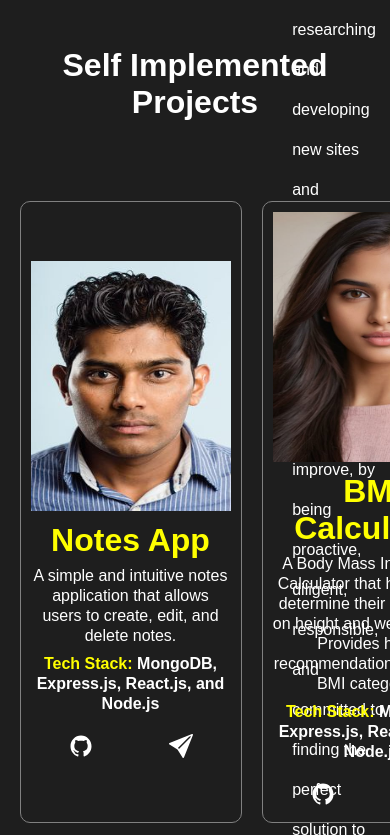
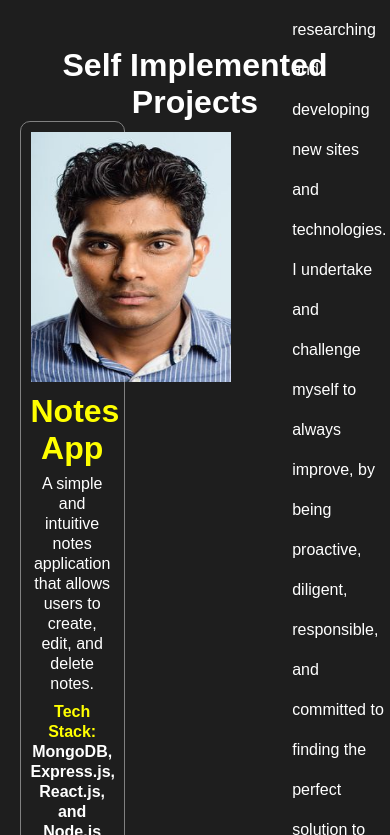
Before and after one commit to dhanshree304/lastest_react_revision, a React (Create React App) app in the folder REACT201/my-portfolio/: page / in a window 390 px wide. Shown: the part 1589-2424 px from the top of the page. Built offline with nearby package versions, Linux system fonts and the light colour scheme.

Commit message:
my-portfolio

```diff
--- a/REACT201/my-portfolio/src/components/About/About.jsx
+++ b/REACT201/my-portfolio/src/components/About/About.jsx
@@ -12,7 +12,7 @@ const About = () => {
           <img
             src="about.svg"
             alt="profile"
-
+           className="aboutImage"
             width="70%"
           />
         </div>
--- a/REACT201/my-portfolio/src/components/About/about.css
+++ b/REACT201/my-portfolio/src/components/About/about.css
@@ -20,3 +20,18 @@
 .aboutPara {
   line-height: 2.5rem;
 }
+
+.responsive {
+  width: 30%;
+}
+@media (max-width: 768px) {
+  .login-responsive {
+    width: 70%;
+  }
+}
+
+@media (max-width: 456px) {
+  .login-wrapper {
+    width: 90%;
+  }
+}
--- a/REACT201/my-portfolio/src/components/Home/home.css
+++ b/REACT201/my-portfolio/src/components/Home/home.css
@@ -61,12 +61,12 @@ height: 100vh;
 
 @media screen and (max-width:840px){
     .myImage{
-        right:-10vw;
+        right:-10vw
     }
     .introContent{
-        font-size: 10vw;
+        font-size: 10vw
     }
     .hello{
-        font-size: 4.5vw;
+        font-size: 4.5vw
     }
 }
--- a/REACT201/my-portfolio/src/components/Projects/ProjectCard.jsx
+++ b/REACT201/my-portfolio/src/components/Projects/ProjectCard.jsx
@@ -9,6 +9,7 @@ const ProjectCard = ({project}) => {
       style={{
         border: "1px solid gray",
         height: "auto",
+        width:"30%",
         borderRadius:"10px",
         display: "flex",
         flexDirection: "column",
--- a/REACT201/my-portfolio/src/components/Projects/Projects.jsx
+++ b/REACT201/my-portfolio/src/components/Projects/Projects.jsx
@@ -25,7 +25,7 @@ const myProjects = [
   },
 
   {
-    img:"pop4.jpg" ,
+    img: "pop4.jpg",
     name: "Book-Management App",
     description:
       "A full-stack web application that allows users to add, update, delete, and search books in a collection.",
@@ -50,20 +50,24 @@ const myProjects = [
 
 const Projects = () => {
   return (
-    <div style={{ marginTop: "80px",width:"90%",margin:"auto" }} id="project">
+    <div
+      style={{ marginTop: "80px", width: "90%", margin: "auto" }}
+      id="project"
+
+    >
       <div>
         <h1 style={{ textAlign: "center" }}>Self Implemented Projects</h1>
       </div>
       <div
-        style={{
-          display: "grid",
-          gridTemplateColumns: "repeat(3,1fr)",
-          gap: "20px",
+        className="projectDiv"
+        // style={{
+        //   display: "grid",
+        //   gridTemplateColumns: "repeat(3,1fr)",
+        //   gap: "20px",
 
-          textAlign: "center",
-          marginTop: "80px"
-
-        }}
+        //   textAlign: "center",
+        //   marginTop: "80px",
+        // }}
       >
         {myProjects.map((project, ind) => (
           <ProjectCard key={ind} project={project} />
--- /dev/null
+++ b/REACT201/my-portfolio/src/components/Projects/projects.css
@@ -0,0 +1,28 @@
+.projectDiv {
+  display: grid;
+  grid-template-columns: repeat(3, 1fr);
+  gap: 20px;
+   text-align: center;
+  margin-top: 80px;
+}
+
+
+ @media screen and (max-width:1040px){
+  .projectDiv {
+    grid-template-columns: repeat(3, 1fr);
+  }
+}
+
+
+@media screen and (max-width:840px){
+  .projectDiv {
+    grid-template-columns: repeat(2, 1fr);
+  }
+}
+
+
+@media screen and (max-width:440px){
+  .projectDiv {
+    grid-template-columns: repeat(1, 1fr);
+  }
+}
```
Also changed, not shown: REACT201/my-portfolio/src/components/Tech-skills/tech-skills.css (added, +14 -0 lines).
